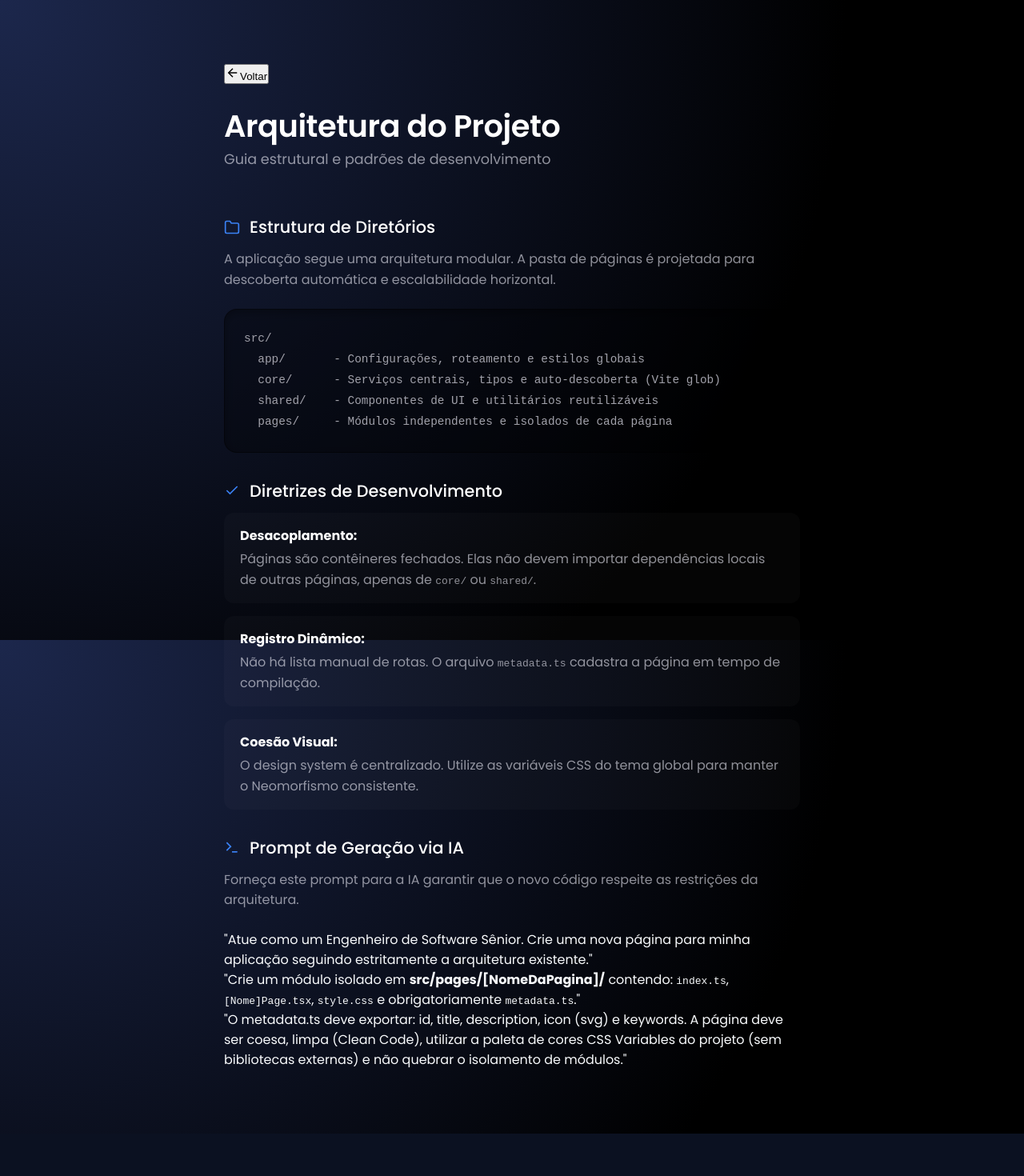
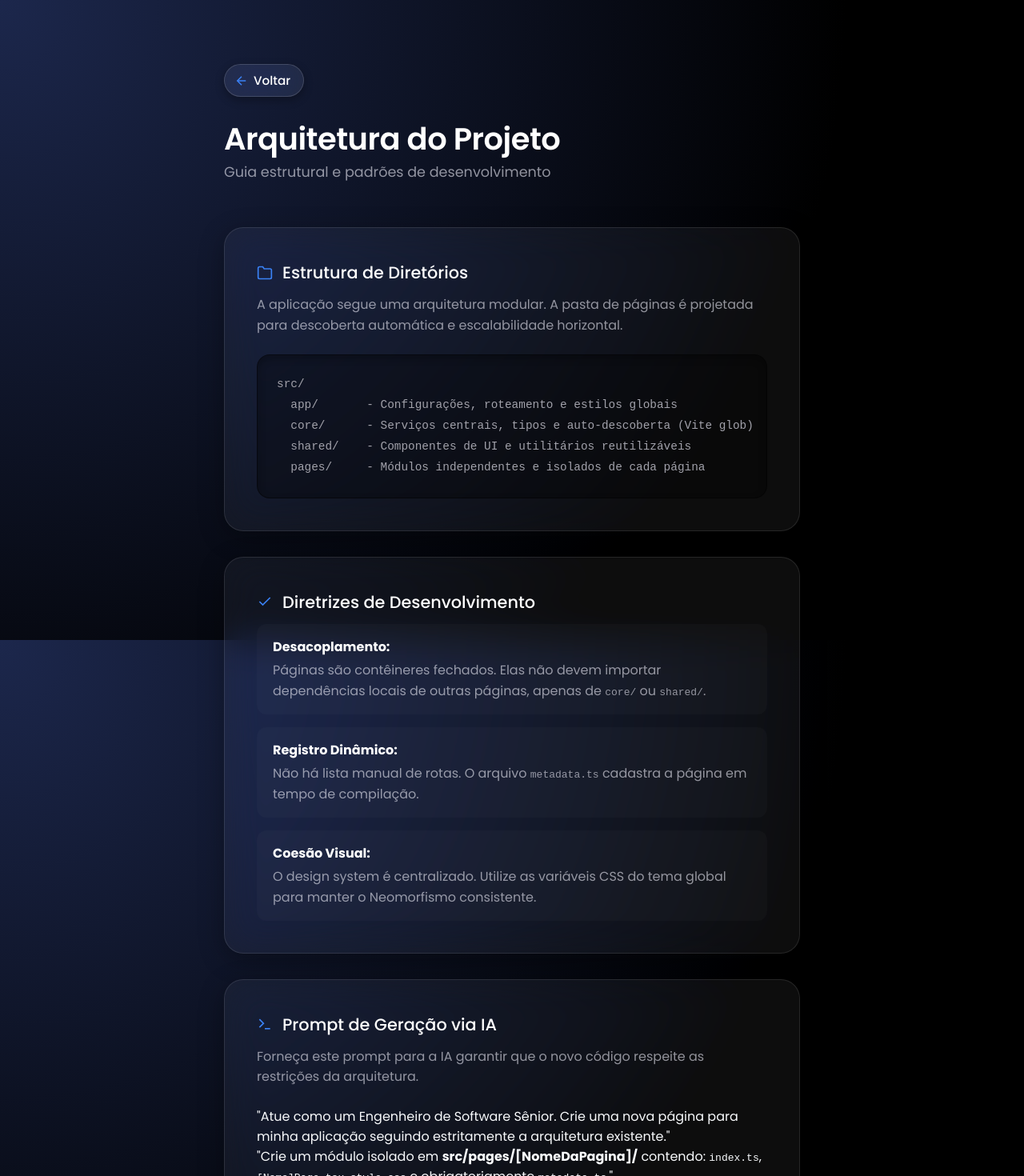
Before and after one commit to rcssic/furabucho, a React (Vite) app: page /#/file-tree in a window 1280 px wide. Shown: the top 1470 px of the page at 80% size. Before the commit the page ends 1417 px from the top, so only its background shows below. Built offline with nearby package versions, Linux system fonts and the light colour scheme.

Commit message:
Change button and section classes from neo to glass

```diff
--- a/src/pages/FileTree/FileTreePage.tsx
+++ b/src/pages/FileTree/FileTreePage.tsx
@@ -8,21 +8,23 @@ export const FileTreePage: React.FC = () => {
 
         {/* Cabeçalho */}
         <header className="filetree-header">
-          <button className="neo-btn-back" onClick={() => window.location.hash = '/'}>
+          {/* AQUI ESTAVA neo-btn-back. CORRIGIDO PARA glass-btn-back */}
+          <button className="glass-btn-back" onClick={() => window.location.hash = '/'}>
             <svg viewBox="0 0 24 24" width="18" height="18" stroke="currentColor" strokeWidth="2" fill="none">
               <line x1="19" y1="12" x2="5" y2="12"></line>
               <polyline points="12 19 5 12 12 5"></polyline>
             </svg>
             Voltar
           </button>
+
           <div className="header-text">
             <h1>Arquitetura do Projeto</h1>
             <p>Guia estrutural e padrões de desenvolvimento</p>
           </div>
         </header>
 
-        {/* Card: Árvore */}
-        <section className="neo-section">
+        {/* Card: Árvore (AQUI ESTAVA neo-section. CORRIGIDO PARA glass-section) */}
+        <section className="glass-section">
           <div className="section-title">
             <svg viewBox="0 0 24 24" width="20" height="20" stroke="currentColor" strokeWidth="2" fill="none">
               <path d="M22 19a2 2 0 0 1-2 2H4a2 2 0 0 1-2-2V5a2 2 0 0 1 2-2h5l2 3h9a2 2 0 0 1 2 2z"></path>
@@ -43,8 +45,8 @@ export const FileTreePage: React.FC = () => {
           </div>
         </section>
 
-        {/* Card: Práticas */}
-        <section className="neo-section">
+        {/* Card: Práticas (CORRIGIDO PARA glass-section) */}
+        <section className="glass-section">
           <div className="section-title">
             <svg viewBox="0 0 24 24" width="20" height="20" stroke="currentColor" strokeWidth="2" fill="none">
               <polyline points="20 6 9 17 4 12"></polyline>
@@ -64,8 +66,8 @@ export const FileTreePage: React.FC = () => {
           </ul>
         </section>
 
-        {/* Card: Prompt */}
-        <section className="neo-section">
+        {/* Card: Prompt (CORRIGIDO PARA glass-section) */}
+        <section className="glass-section">
           <div className="section-title">
             <svg viewBox="0 0 24 24" width="20" height="20" stroke="currentColor" strokeWidth="2" fill="none">
               <polyline points="4 17 10 11 4 5"></polyline>
```
